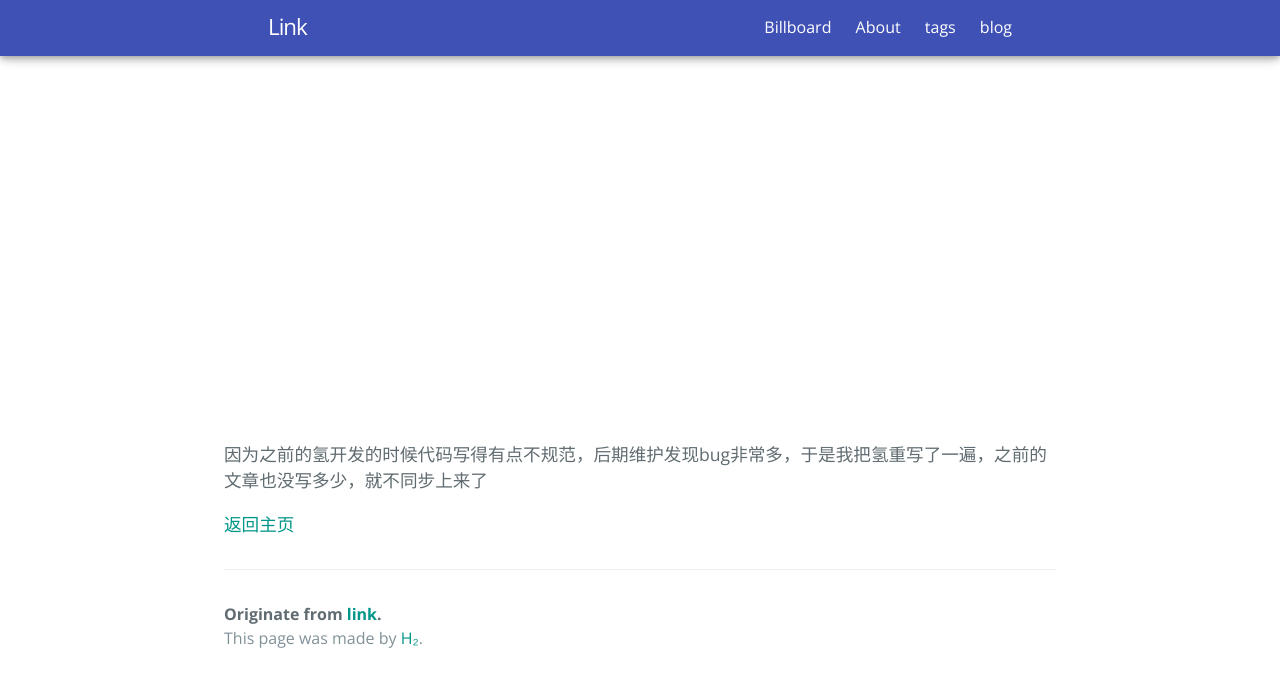
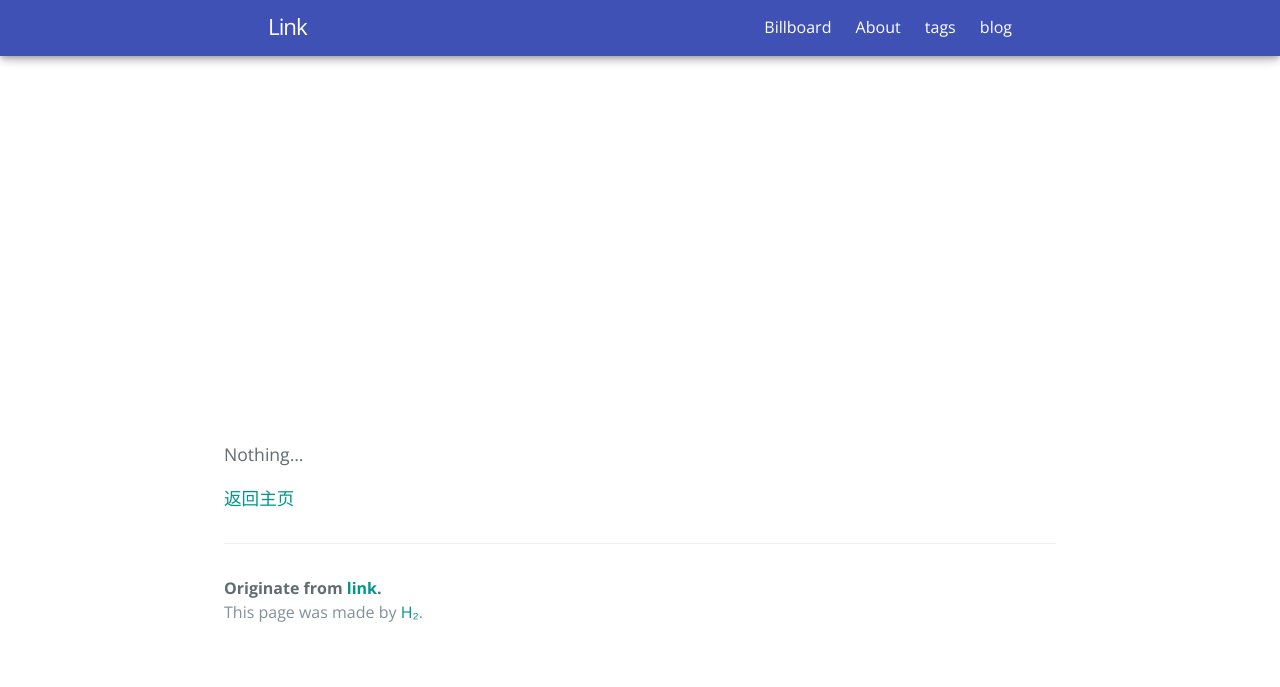
Before and after one commit to link9596/qwq, a Jekyll site: the page built from about.md, in a window 1280 px wide. Shown: the top 687 px of the page. Built offline with Jekyll 4.4.1, drawn with Linux system fonts in a browser that asks for light colours; comment, search, counter and statistics services are not loaded.

Commit message:
Update about.md

```diff
--- a/about.md
+++ b/about.md
@@ -5,7 +5,7 @@ tagline: A few more words about this site
 permalink: /about.html
 hidden: ture
 ---
-因为之前的氢开发的时候代码写得有点不规范，后期维护发现bug非常多，于是我把氢重写了一遍，之前的文章也没写多少，就不同步上来了
 
+Nothing...
 
 [返回主页]({{ site.url }}{{ site.baseurl }})
```
